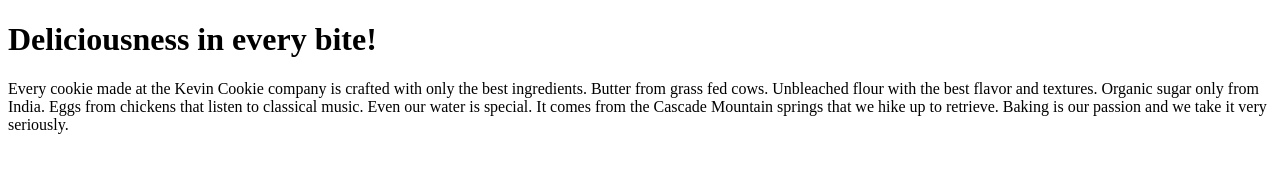
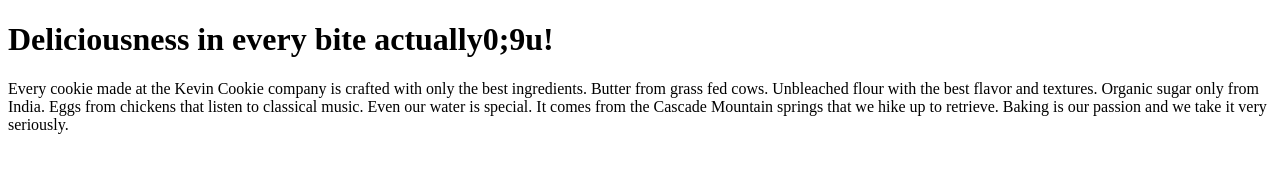
Before and after one commit to mrdkvcs/CookieSite.com, a plain HTML site: page index.htm in a window 1280 px wide. Drawn offline with Linux system fonts and the light colour scheme.

Commit message:
second commit , additional changes to index.htm

```diff
--- a/index.htm
+++ b/index.htm
@@ -2,7 +2,7 @@
 <html>
 <body>
 
-<h1>Deliciousness in every bite!</h1>
+<h1>Deliciousness in every bite actually0;9u!</h1>
 <p>Every cookie made at the Kevin Cookie company is crafted with only the best  ingredients. Butter from grass fed cows. Unbleached flour with the best flavor and
 textures.
 Organic sugar only from India. Eggs from chickens that listen to classical music. Even our water is special. It comes from the Cascade Mountain springs that we hike up to retrieve. Baking is our passion and we take it very seriously.</p>
```
